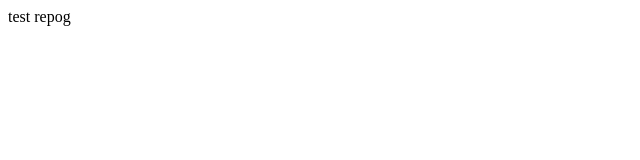
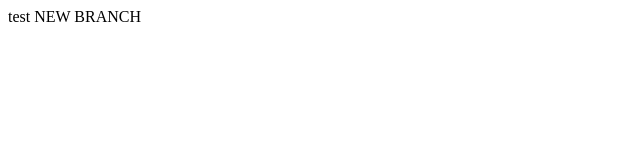
Before and after one commit to Hargun-Singh-vs/test-repo, a plain HTML site: page index.html in a window 1280 px wide. Shown: the whole page, without its empty margins (0-640 px from the left). Drawn offline with Linux system fonts and the light colour scheme.

Commit message:
added NEW BRANCH in newBranch

```diff
--- a/index.html
+++ b/index.html
@@ -6,6 +6,6 @@
     <title>Document</title>
 </head>
 <body>
-    test repog
+    test NEW BRANCH
 </body>
 </html>
```
